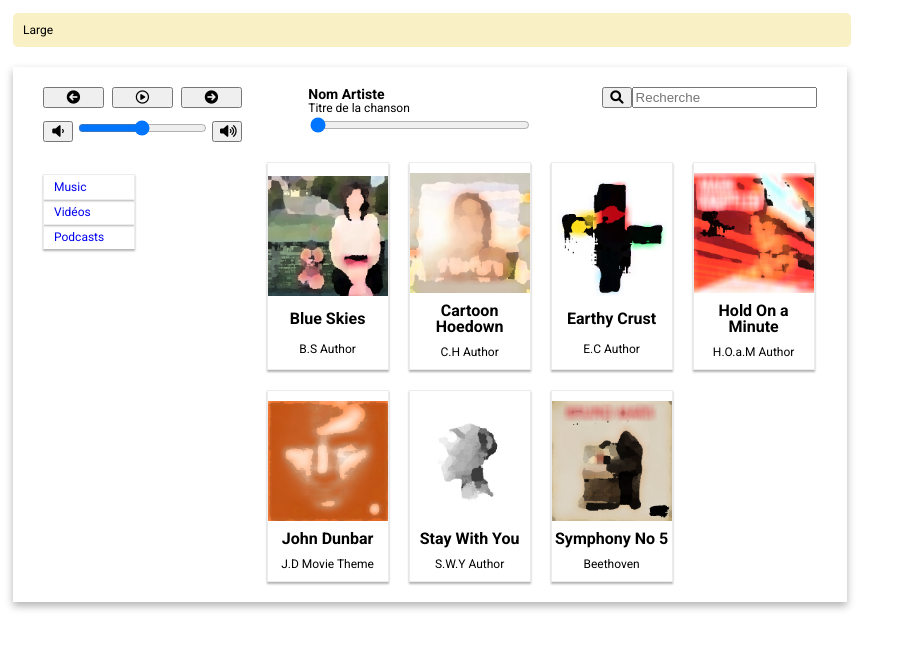
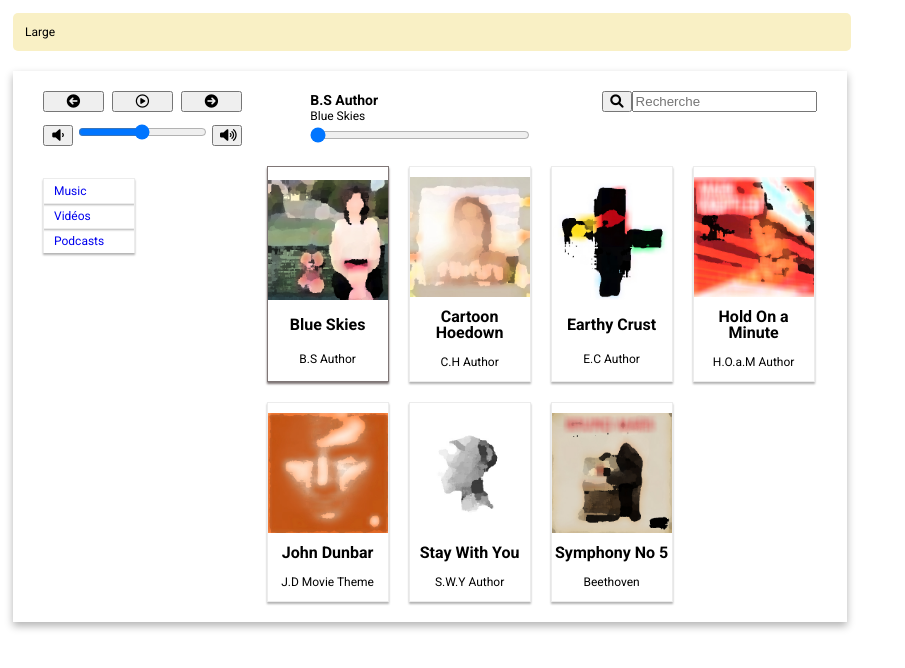
Before and after one commit to bu-lo/JS_Project_MediaPlayer_AFPA, a plain HTML site: page index.html in a window 1280 px wide. Both pictures are taken after a click on the button 142 px from the left and 97 px from the top of the page. Shown: the whole page, without its empty margins (0-905 px from the left). Drawn offline with Linux system fonts and the light colour scheme.

Commit message:
Update play first song if none selected

```diff
--- a/script.js
+++ b/script.js
@@ -65,6 +65,10 @@ function playMusicById(id) {
 }
 
 function play() {
+    if (currentMusicIndex === -1) {
+        currentMusicIndex = 0;
+        mediaplayer.src = tabMusic[currentMusicIndex][2];
+    }
     mediaplayer.play();
     highlightCurrentMusic();
     updateMusicDetails();
--- a/styles.css
+++ b/styles.css
@@ -9,19 +9,20 @@
 .p1 {
     font-size: 16px;
     font-weight: bold;
-    margin: 0;
+    margin: 2px;
     line-height: 1;
 }
 
 .p2 {
     font-size: 14px;
     font-weight: bold;
-    margin: 0;
+    margin: 2px;
     line-height: 1;
 }
 
 .p3 {
-    margin: 0;
+    margin: 2px;
+
 }
 
 .black_border {
```
